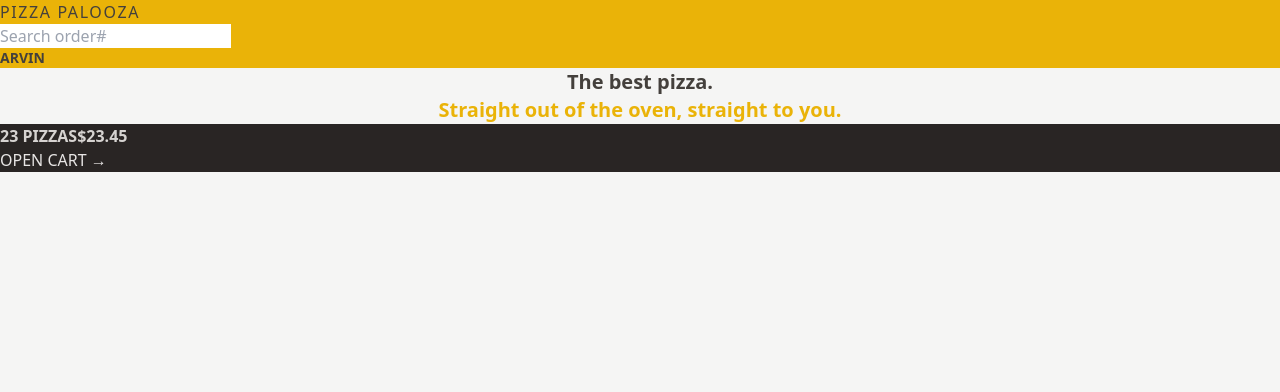
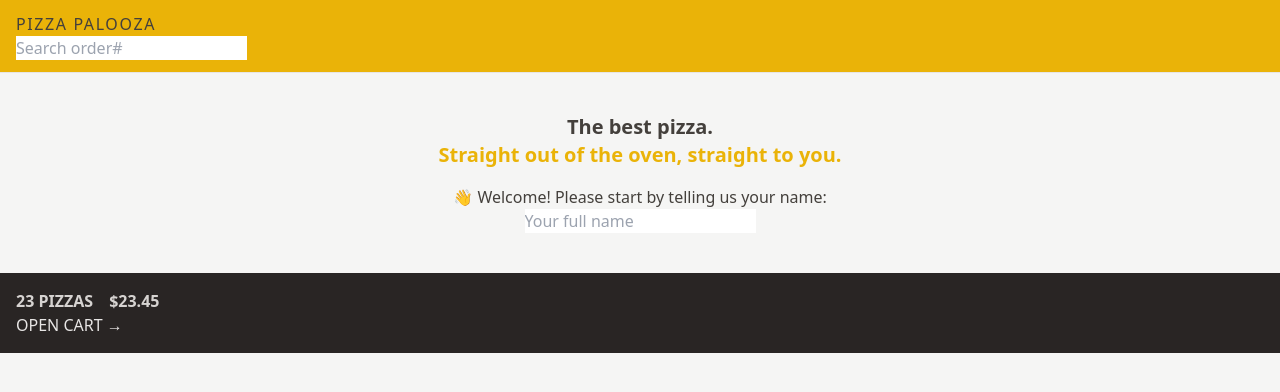
Before and after one commit to arvinbuid/pizza-palooza, a React (Vite) app: page / in a window 1280 px wide. Shown: the top 392 px of the page. Built offline with nearby package versions, Linux system fonts and the light colour scheme.

Commit message:
Added spacing, padding and border into Home, Header and CartOverview component.

```diff
--- a/src/features/cart/CartOverview.jsx
+++ b/src/features/cart/CartOverview.jsx
@@ -2,8 +2,8 @@
 
 function CartOverview() {
   return (
-    <div className="bg-stone-800 text-stone-200 uppercase">
-      <p className="text-stone-300 font-semibold">
+    <div className="bg-stone-800 text-stone-200 uppercase p-4">
+      <p className="space-x-4 text-stone-300 font-semibold">
         <span>23 pizzas</span>
         <span>$23.45</span>
       </p>
--- a/src/features/user/Username.jsx
+++ b/src/features/user/Username.jsx
@@ -1,5 +1,5 @@
 function Username() {
-  return <div className="text-sm font-semibold">Arvin</div>;
+  return <div className="text-sm font-semibold hidden">Arvin</div>;
 }
 
 export default Username;
--- a/src/ui/Header.jsx
+++ b/src/ui/Header.jsx
@@ -4,7 +4,7 @@
 
 function Header() {
   return (
-    <header className="bg-yellow-500 uppercase">
+    <header className="border-b border-stone-200 bg-yellow-500 uppercase px-4 py-3">
       <Link to="/" className="tracking-widest">
         Pizza Palooza
       </Link>
--- a/src/ui/Home.jsx
+++ b/src/ui/Home.jsx
@@ -1,13 +1,17 @@
+import CreateUser from "../features/user/CreateUser";
+
 function Home() {
   return (
-    <div>
-      <h1 className="text-xl font-semibold text-center">
+    <div className="my-10 text-center">
+      <h1 className="text-xl font-semibold mb-4">
         The best pizza.
         <br />
         <span className="text-yellow-500">
           Straight out of the oven, straight to you.
         </span>
       </h1>
+
+      <CreateUser />
     </div>
   );
 }
```
